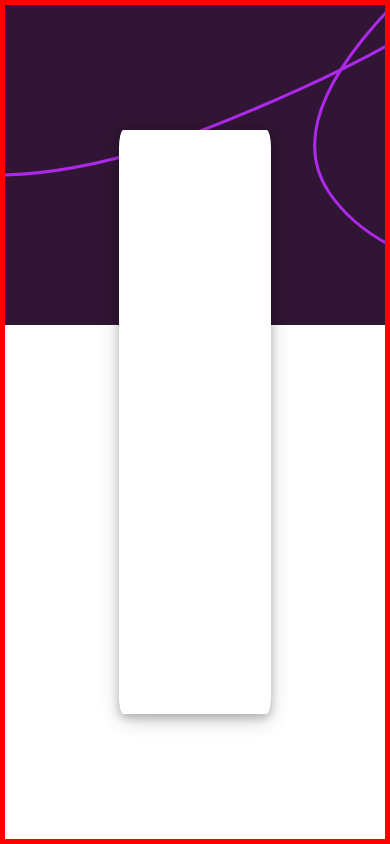
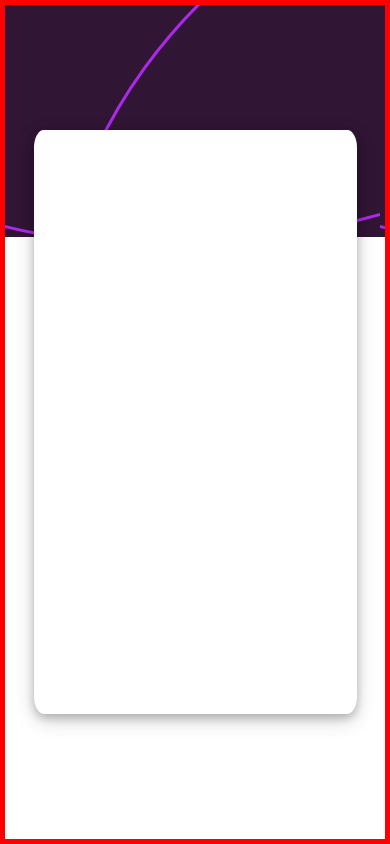
Before and after one commit to raphamatoss/Accordion-Prototype, a plain HTML site: page index.html in a window 390 px wide. Drawn offline with Linux system fonts and the light colour scheme.

Commit message:
Fix: responsiveness for more phones

```diff
--- a/style.css
+++ b/style.css
@@ -44,11 +44,11 @@ body, html {
 
 }
 
-@media (max-width: 375px) {
+@media (min-width: 360px) and (max-width: 435px) {
     #page {
         height: 100%;
         border: 5px solid red;
-        background: url(./assets/images/background-pattern-mobile.svg) no-repeat;
+        background: url(./assets/images/background-pattern-mobile.svg) repeat-x;
     }
 
     #page #content {
```
